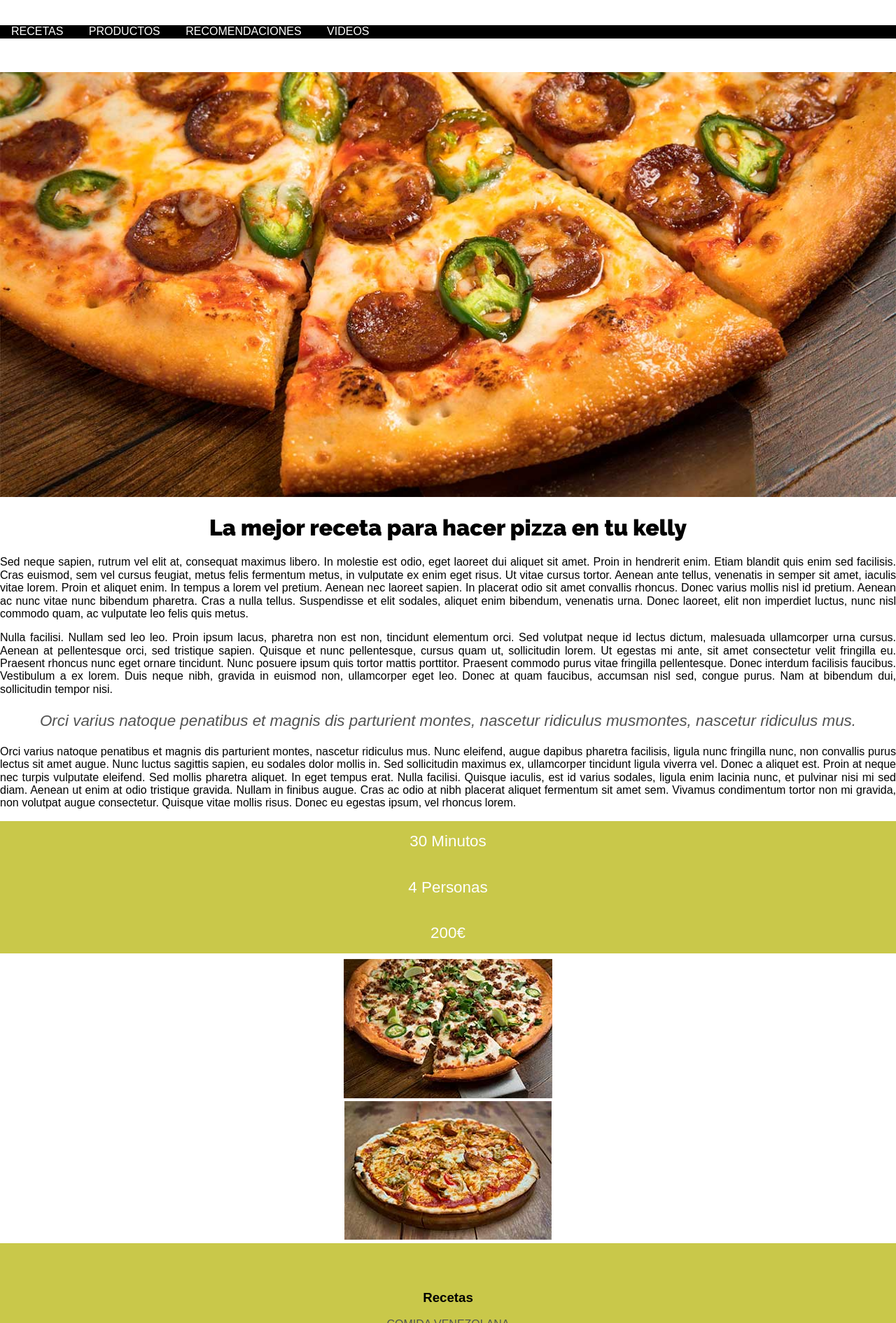
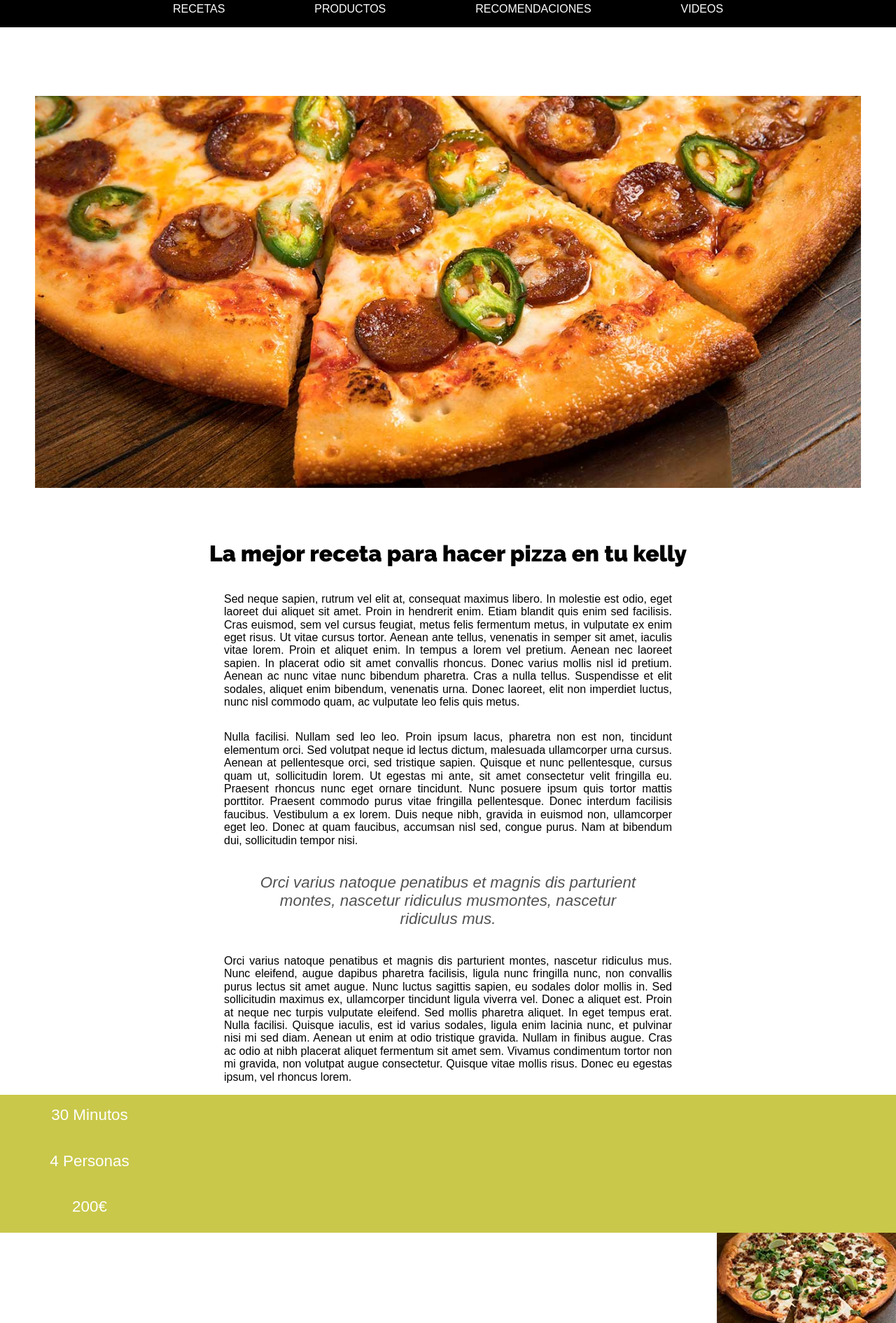
Before and after one commit to Rodrigo313/Ejercicio12CSS, a plain HTML site: page index.html in a window 1280 px wide. Shown: the part 212-2102 px from the top of the page at 70% size. Drawn offline with nearby package versions, Linux system fonts and the light colour scheme.

Commit message:
[ADD] Ejercicio 12 casi acabado

```diff
--- a/css/style.css
+++ b/css/style.css
@@ -86,7 +86,51 @@ blockquote {
 }
 
 /** Grid aqui**/
-.footer{
+.footer .contenedor{
+    display: flex;
+    grid-gap: 1rem;
+    grid-template-columns: repeat (4, 25%);
+    justify-content: center;
+    flex-wrap: wrap;
+}
+
+.navegacion .contenedor{
+    display: flex;
+    grid-gap: 6rem;
+    grid-template-columns: repeat (4, 25%);
+    justify-content: center;
+    flex-wrap: wrap;
+}
+
+.sliderContenedor{
+    padding: 50px;
+}
+
+
+.contenedor-contenido-principal .titulo{
     display: grid;
-    grid-template-columns: repeat (4, 25%);
 }
+
+.contenedor-contenido-principal .entrada{
+    display: grid;
+    grid-template-columns: 50%;
+    justify-content: center;
+}
+
+.contenedor-contenido-principal .informacion {
+    display: grid;
+    grid-template-columns: 20%;
+    justify-content: left;
+}
+
+.contenedor-contenido-principal .imagen1{
+    display: grid;
+    grid-template-columns: 20%;
+    justify-content: right;
+}
+
+.contenedor-contenido-principal .imagen2{
+    display: grid;
+    grid-template-columns: 20%;
+    justify-content: left;
+}
--- a/index.html
+++ b/index.html
@@ -11,7 +11,7 @@
 </head>
 <body>
 
-        <header class="header contenedor">
+        <header class="headerContenedor">
             <img src="img/logo.jpg" class="logo">
         </header>
 
@@ -24,11 +24,11 @@
             </nav>
         </div>
 
-        <div class="slider contenedor">
+        <div class="sliderContenedor">
             <img src="img/platillo.jpg">
         </div>
 
-        <main class="contenedor contenido-principal">
+        <main class="contenedor-contenido-principal">
 
 
 
```
